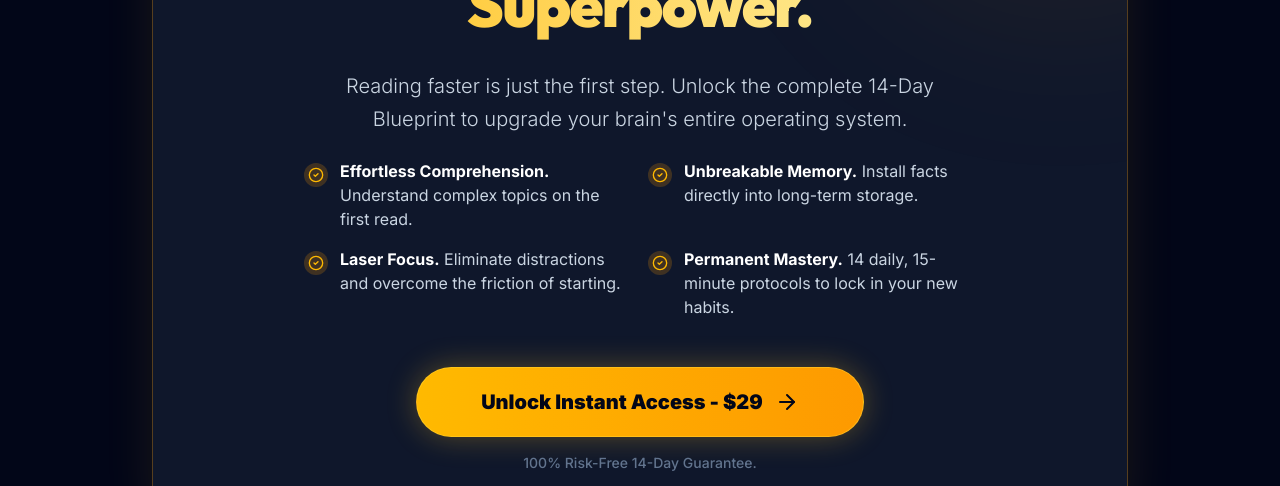
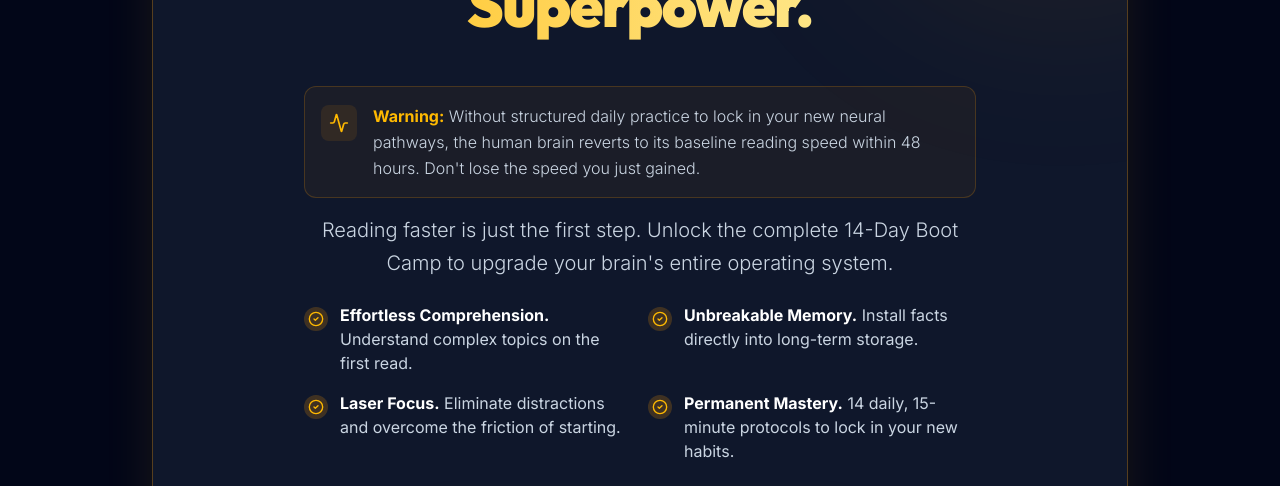
Before and after one commit to richardvanderkolk/the-rogue-puffin, a Next.js app: page /bootcamp in a window 1280 px wide. Shown: the part 314-800 px from the top of the page. Built offline with nearby package versions, Linux system fonts and the light colour scheme; no server answers.

Commit message:
feat: inject fear of loss trigger into bootcamp pitch box and rename to boot camp

```diff
--- a/src/components/bootcamp/BootcampRoadmap.tsx
+++ b/src/components/bootcamp/BootcampRoadmap.tsx
@@ -90,16 +90,26 @@ export function BootcampRoadmap({ isUnlocked, symbol, initialProgress = 1 }: { i
 
                         <div className="relative z-10 flex flex-col items-center text-center max-w-3xl mx-auto space-y-8">
                             <div className="inline-flex items-center gap-2 px-3 py-1 rounded-full bg-amber-500/10 border border-amber-500/20 text-amber-400 text-xs font-bold uppercase tracking-widest">
-                                <Zap className="w-3 h-3" /> The 14-Day Blueprint
+                                <Zap className="w-3 h-3" /> The 14-Day Boot Camp
                             </div>
 
                             <h2 className="text-4xl md:text-5xl lg:text-6xl font-black text-white tracking-tight leading-[1.1]">
                                 Secure Your <span className="text-transparent bg-clip-text bg-gradient-to-r from-amber-400 to-amber-200">Billionaire Superpower.</span>
                             </h2>
 
-                            <div className="space-y-4 text-left max-w-2xl mx-auto w-full">
+                            <div className="space-y-6 text-left max-w-2xl mx-auto w-full mt-4">
+                                {/* Fear of Loss Warning */}
+                                <div className="bg-amber-500/5 border border-amber-500/20 rounded-xl p-4 flex items-start gap-4 mb-4">
+                                    <div className="p-2 bg-amber-500/10 rounded-lg shrink-0 mt-0.5">
+                                        <Activity className="w-5 h-5 text-amber-400" />
+                                    </div>
+                                    <p className="text-sm md:text-base text-slate-300 leading-relaxed font-light">
+                                        <span className="font-bold text-amber-400">Warning:</span> Without structured daily practice to lock in your new neural pathways, the human brain reverts to its baseline reading speed within 48 hours. Don't lose the speed you just gained.
+                                    </p>
+                                </div>
+
                                 <p className="text-lg md:text-xl text-slate-300 font-light leading-relaxed text-center mb-6">
-                                    Reading faster is just the first step. Unlock the complete 14-Day Blueprint to upgrade your brain's entire operating system.
+                                    Reading faster is just the first step. Unlock the complete 14-Day Boot Camp to upgrade your brain's entire operating system.
                                 </p>
                                 <div className="grid grid-cols-1 md:grid-cols-2 gap-4">
                                     <div className="flex items-start gap-3">
```
